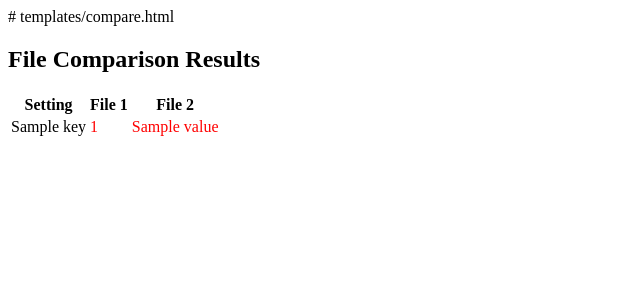
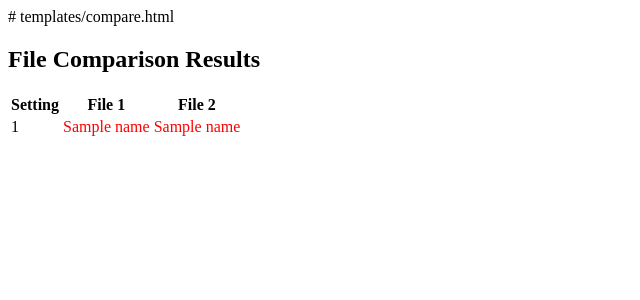
Before and after one commit to Xeckin/iCompare, a Flask app: template templates/compare.html in a window 1280 px wide. Shown: the top 300 px of the page, without its empty margins (0-640 px from the left). Run offline with Flask 2, Linux system fonts and the light colour scheme; the template is opened without the code that fills it: most values are stand-ins (such as "Sample title", 1, 10 or a date in 2020).

Commit message:
Update compare.html

```diff
--- a/templates/compare.html
+++ b/templates/compare.html
@@ -17,11 +17,11 @@
         <th>File 1</th>
         <th>File 2</th>
       </tr>
-      {% for key, value in diff.items() %}
+      {% for line in diff %}
         <tr>
-          <td>{{ key }}</td>
-          <td class="{% if value[0] != value[1] %}different{% endif %}">{{ value[0] }}</td>
-          <td class="{% if value[0] != value[1] %}different{% endif %}">{{ value[1] }}</td>
+          <td>{{ line[0] }}</td>
+          <td class="{% if line[1][0] != line[1][1] %}different{% endif %}">{{ line[1][0] }}</td>
+          <td class="{% if line[1][0] != line[1][1] %}different{% endif %}">{{ line[1][1] }}</td>
         </tr>
       {% endfor %}
     </table>
```
